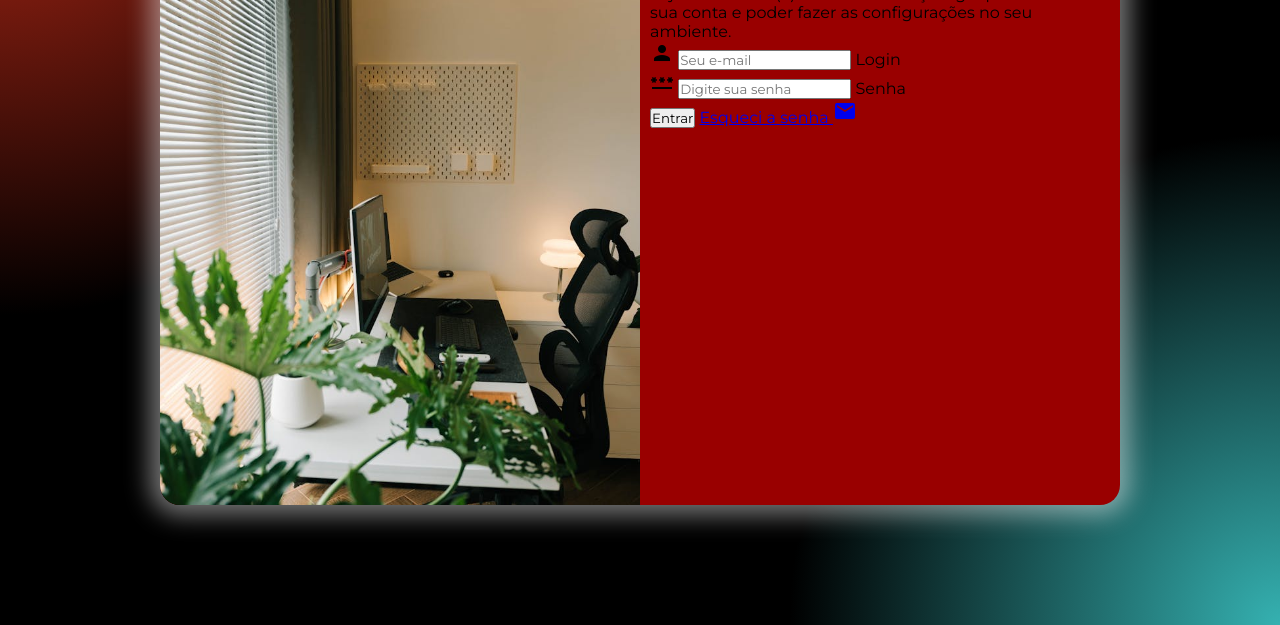
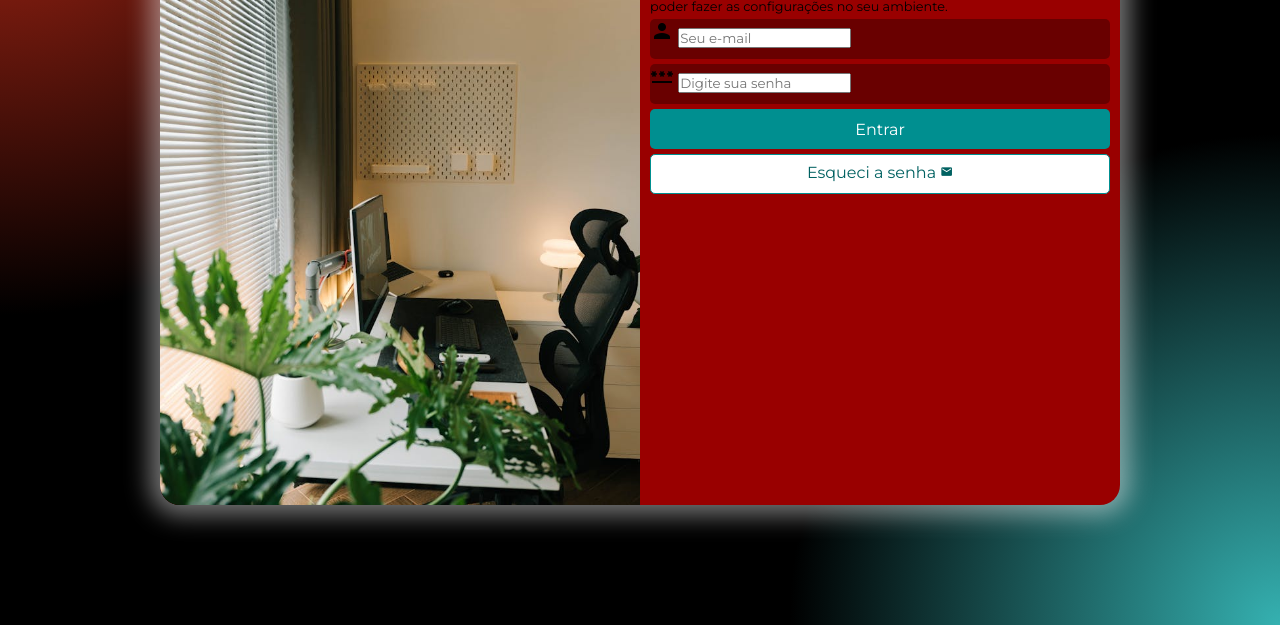
Before and after one commit to LipeDevv-prog/Projeto-Tela_Login, a plain HTML site: page index.html in a window 1280 px wide. Shown: the part 175-800 px from the top of the page. Drawn offline with Linux system fonts and the light colour scheme.

Commit message:
Formatação do formulário adicionada

```diff
--- a/index.html
+++ b/index.html
@@ -40,7 +40,7 @@
             <label for="isenha">Senha</label>
           </div>
           <input type="submit" value="Entrar">
-          <a href="esqueci.html"> Esqueci a senha <span class="material-icons">
+          <a href="esqueci.html" class="botao"> Esqueci a senha <span class="material-icons">
             mail
           </span></a>
         </form>
--- a/style/style.css
+++ b/style/style.css
@@ -61,3 +61,60 @@ main {
   display: block;
   padding: 10px;
 }
+
+#formulario > p {
+  font-size: 0.8em;
+}
+
+.campo{
+  background-color: #690000;
+  display: block;
+  width: 100%;
+  height: 40px;
+  border-radius: 5px;
+  margin: 5px 0px;
+}
+
+.campo > label {
+  display: none;
+}
+
+form>input[type=submit] {
+  display: block;
+  font-size: 1em;
+  width: 100%;
+  height: 40px;
+  background-color: #008f90;
+  color: white;
+  border: none;
+  border-radius: 5px;
+  cursor: pointer;
+}
+
+form > input[type=submit]:hover{
+  background-color: #35b1b1;
+}
+
+form > a.botao {
+  display: block;
+  text-align: center;
+  font-size: 1em;
+  width: 100%;
+  height: 40px;
+  padding-top: 8px;
+  margin-top: 5px;
+  background-color: #ffffff;
+  color: #006161;
+  border: 1px solid #008f90;
+  border-radius: 5px;
+  text-decoration: none;
+
+}
+
+form > a.botao:hover {
+  background-color: #00d6d6;
+}
+
+form > a.botao > span {
+  font-size: 0.8em;
+}
```
